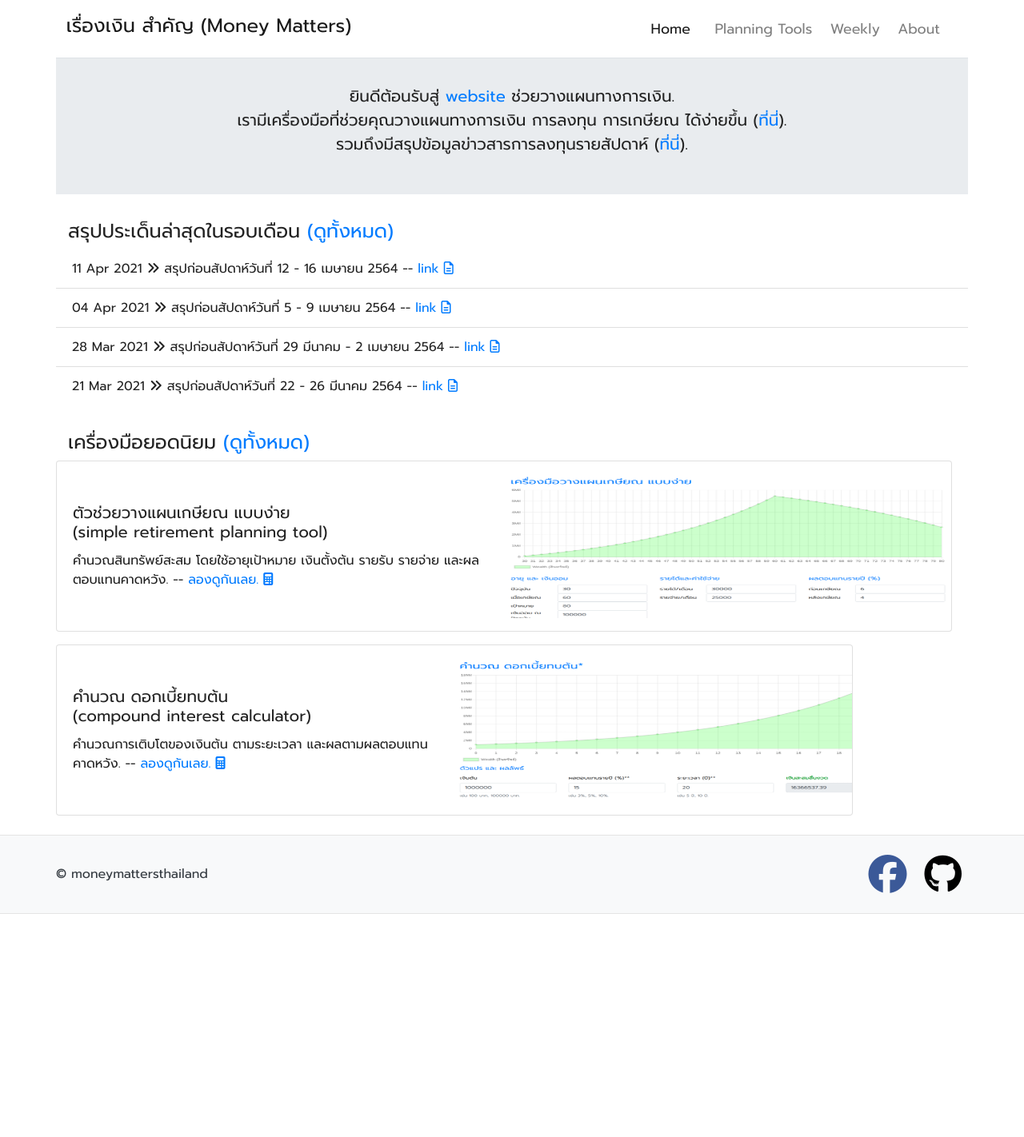
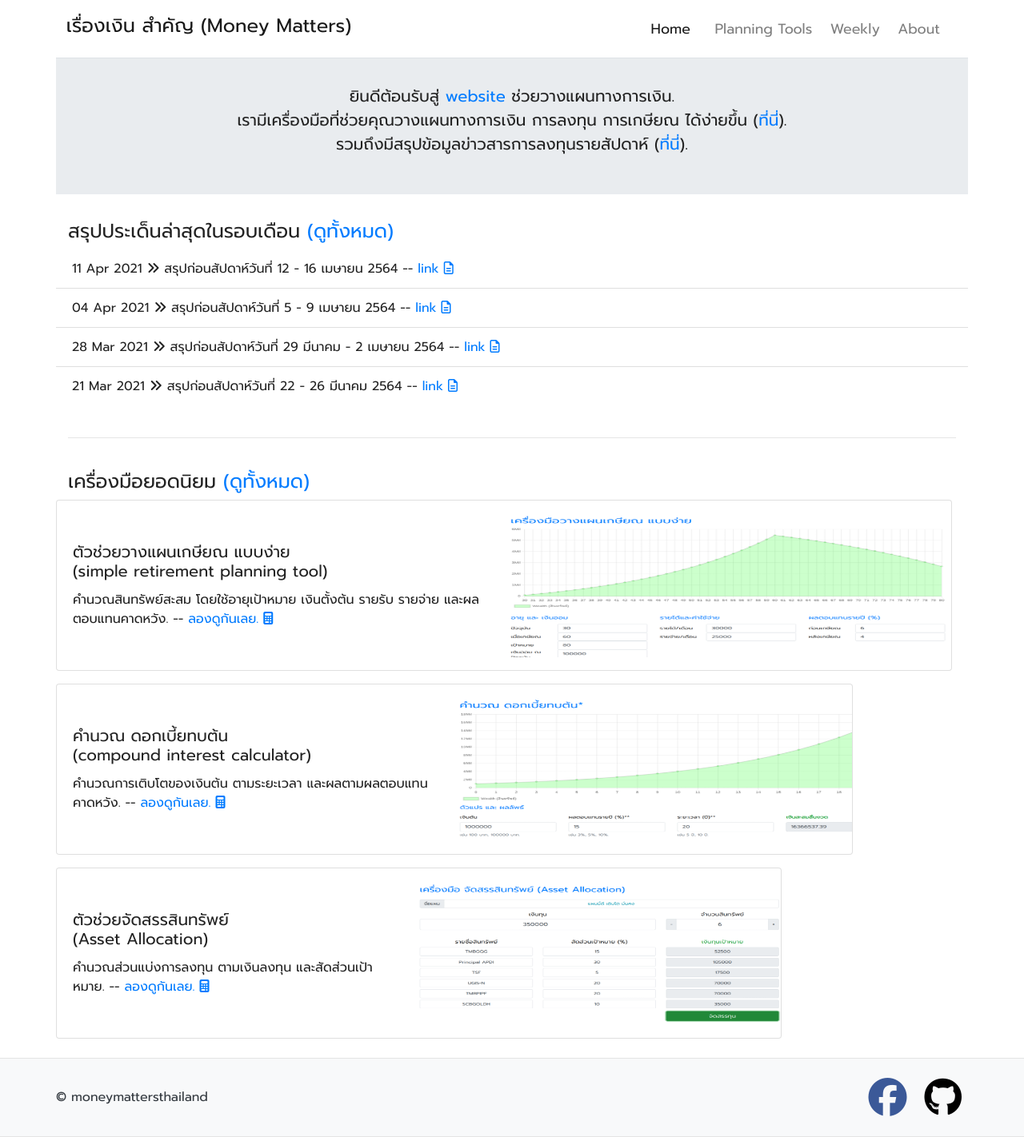
Before and after one commit to moneysart/moneysart.github.io, a Jekyll site: the page built from index.html, in a window 1280 px wide. Shown: the whole page at 80% size. Built offline with Jekyll 4.4.1, drawn with Linux system fonts in a browser that asks for light colours; nearby versions of some CDN libraries; before the commit the page ends 1143 px from its top, so only the background shows below that.

Commit message:
add card for tools/asset-allocation

```diff
--- a/index.html
+++ b/index.html
@@ -53,7 +53,7 @@ canonical_url: /
         </div>
     </div>
 
-
+    <hr class="pb-4">
 
     <!-- title -->
     <div class="text-left">
@@ -108,6 +108,27 @@ canonical_url: /
             </div>
         </div>
 
+        <!-- Tool #3 -->
+        <div class="card mb-3">
+            <div class="row no-gutters">
+                <div class="col-6 my-auto">
+                    <div class="card-body">
+                        <h5 class="card-title">ตัวช่วยจัดสรรสินทรัพย์<br>(Asset Allocation)</h5>
+                        <p class="card-text">
+                            คำนวณส่วนแบ่งการลงทุน ตามเงินลงทุน และสัดส่วนเป้าหมาย. --
+                            <a href="{{ site.baseurl}}/tools/asset-allocation/">
+                                ลองดูกันเลย. <i class="fas fa-calculator"></i>
+                            </a>
+                        </p>
+                    </div>
+                </div>
+                <div class="col-6 my-auto">
+                    <img class="card-img card-img-fill" alt="Card image cap"
+                    src="{{ site.baseurl}}/tools/asset-allocation/cover.png">
+                </div>
+            </div>
+        </div>
+
     </div>
 
 
```
Also changed, not shown: tools/index.html (+11 -6 lines).
